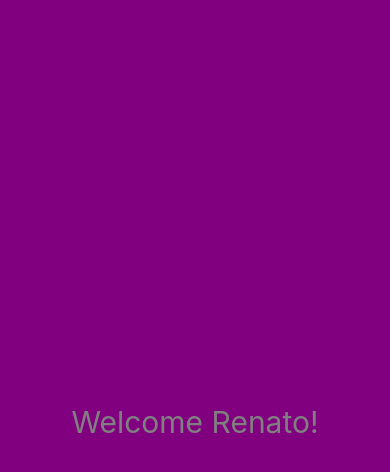
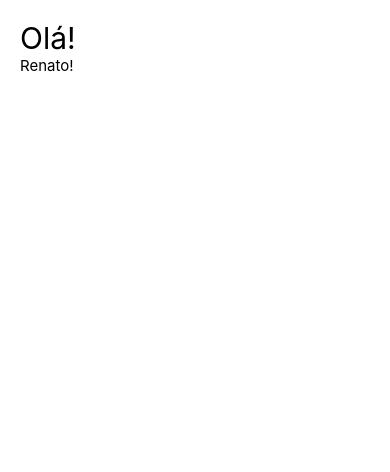
Before and after one commit to renatojfsantos/RN_APP, a React Native app: screen / in a window 390 px wide. Shown: the top 472 px of the page. Built offline with nearby package versions, Linux system fonts and the light colour scheme.

Commit message:
feat: create header component

```diff
--- a/src/App.tsx
+++ b/src/App.tsx
@@ -1,10 +1,12 @@
 import React from 'react';
-import {SafeAreaView, StyleSheet, Text} from 'react-native';
+import {SafeAreaView, StyleSheet} from 'react-native';
+
+import {Header} from './components/Header';
 
 const App = () => {
   return (
     <SafeAreaView style={styles.Container}>
-      <Text style={styles.Title}>Welcome Renato!</Text>
+      <Header />
     </SafeAreaView>
   );
 };
@@ -12,13 +14,7 @@ const App = () => {
 const styles = StyleSheet.create({
   Container: {
     flex: 1,
-    backgroundColor: 'purple',
-    alignItems: 'center',
-    justifyContent: 'center',
-  },
-  Title: {
-    fontSize: 30,
-    color: 'gray',
+    margin: 20,
   },
 });
 
--- /dev/null
+++ b/src/components/Header/index.tsx
@@ -0,0 +1,28 @@
+import React from 'react';
+import {StyleSheet, Text, View} from 'react-native';
+
+//import { Container } from './styles',
+
+export const Header = () => {
+  return (
+    <View>
+      <Text style={styles.Title}>Olá!</Text>
+      <Text style={styles.SubTitle}>Renato!</Text>
+    </View>
+  );
+};
+
+const styles = StyleSheet.create({
+  Container: {
+    flex: 1,
+    margin: 20,
+  },
+  Title: {
+    color: 'black',
+    fontSize: 30,
+  },
+  SubTitle: {
+    color: 'black',
+    fontSize: 15,
+  },
+});
```
Also changed, not shown: 1 other file (tests, documents, lock files or other folders).
